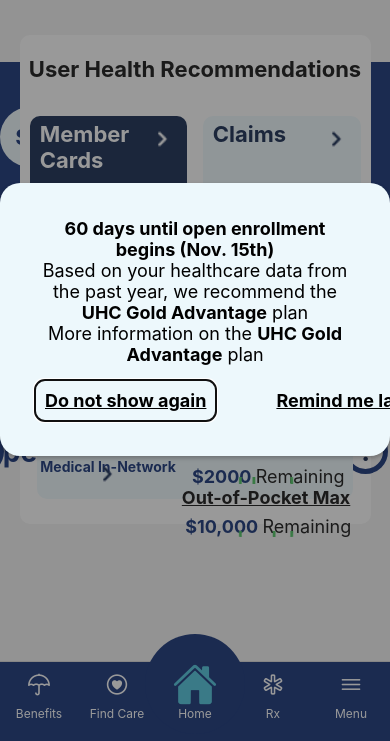
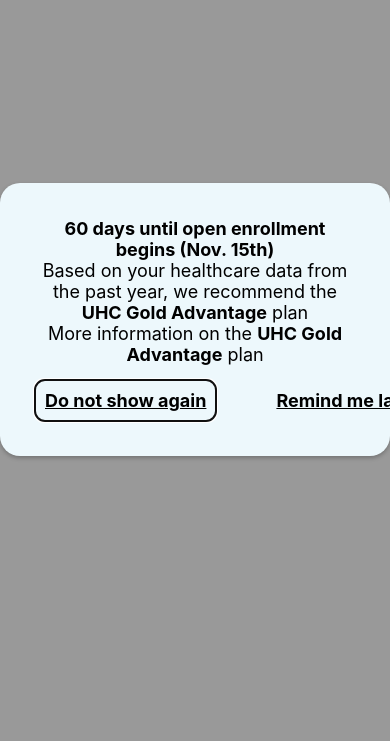
Before and after one commit to garisonjulius/UHG-APP, a React Native app: screen /Home in a window 390 px wide. Shown: the part 103-844 px from the top of the page. Built offline with nearby package versions, Linux system fonts and the light colour scheme.

Commit message:
Remove popUpVisible state variable in PlanNotif

```diff
--- a/app/components/PlanNotif.js
+++ b/app/components/PlanNotif.js
@@ -2,15 +2,16 @@
 import { Alert, Modal, StyleSheet, Text, Pressable, View } from 'react-native';
 import { Link } from '@react-navigation/native';
 
-const PlanNotif = ({ updateRenderPopUp, displayPopUp, recPlanTitle }) => {
-    const [popUpVisible, setPopUpVisible] = useState(displayPopUp);
+// Basic code structure from: https://reactnative.dev/docs/modal
+const PlanNotif = ({ stopRender, displayPopUp, recPlanTitle }) => {
+    // const [popUpVisible, setPopUpVisible] = useState(displayPopUp);
 
     return (
         <View style={[popUpStyles.centeredView, popUpStyles.allPopUpText]}>
             <Modal
                 animationType='slide'
-                transparent={true}
-                visible={popUpVisible}
+                transparent={false}
+                visible={true}
                 onRequestClose={() => {
                     console.log('Modal has been closed');
                     setModalVisible(!modalVisible);
@@ -33,11 +34,8 @@
                             style={[popUpStyles.button, popUpStyles.buttonOpen]}
                             onPress={() => {
                                 // Make POST request
-                                // Prevent rendering of the popup on the Home screen
-                                // to avoid shifted components on screen
-                                updateRenderPopUp(true);
-                                // Toggle whether or not popup info is displayed (NOT rendered)
-                                setPopUpVisible(!popUpVisible);
+                                // Stop rendering the notification. This sets
+                                stopRender();
                             }}
                             >
                                 <Text style={[popUpStyles.boldText, popUpStyles.buttonText]}>Do not show again</Text>
@@ -49,9 +47,9 @@
                             onPress={() => {
                                 // Prevent rendering of the popup on the Home screen
                                 // to avoid shifted components on screen
-                                updateRenderPopUp(true);
+                                stopRender();
                                 // Toggle whether or not popup info is displayed (NOT rendered)
-                                setPopUpVisible(!popUpVisible);
+                                // setPopUpVisible(!popUpVisible);
                             }}
                             >
                                 <Text style={[popUpStyles.boldText, popUpStyles.buttonText]}>Remind me later</Text>
--- a/app/screens/Home.js
+++ b/app/screens/Home.js
@@ -27,8 +27,8 @@
     <SafeAreaView style={styles.container}>
       {/* ADDITION: PopUp */}
       {renderPopUp && <PlanNotif
-                        updateRenderPopUp={
-                          (popUpRendered) => setRenderPopUp(!popUpRendered)
+                        stopRender={
+                          () => setRenderPopUp(false)
                         }
                         displayPopUp={true}
                         recPlanTitle={'UHC Gold Advantage'}/>}
```
